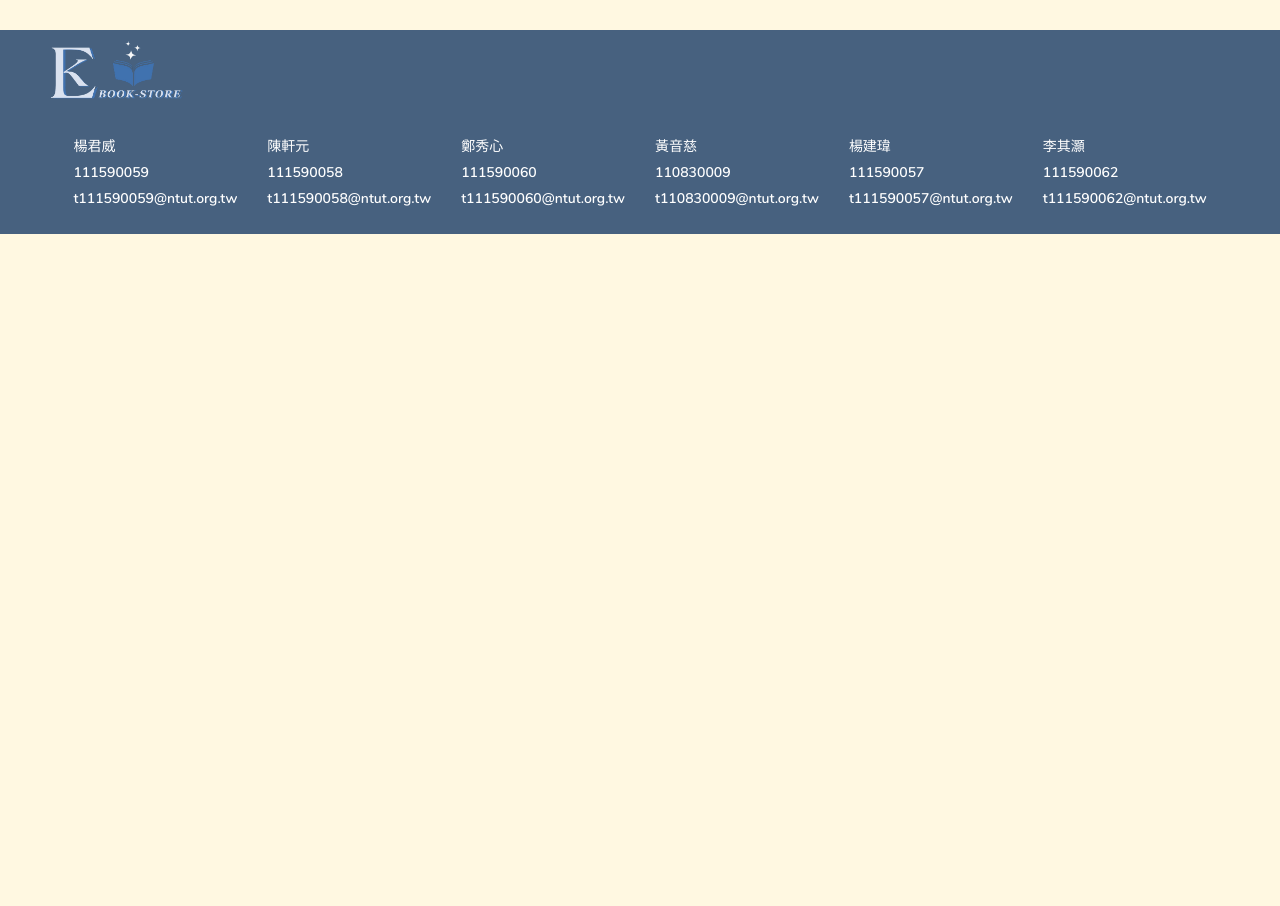
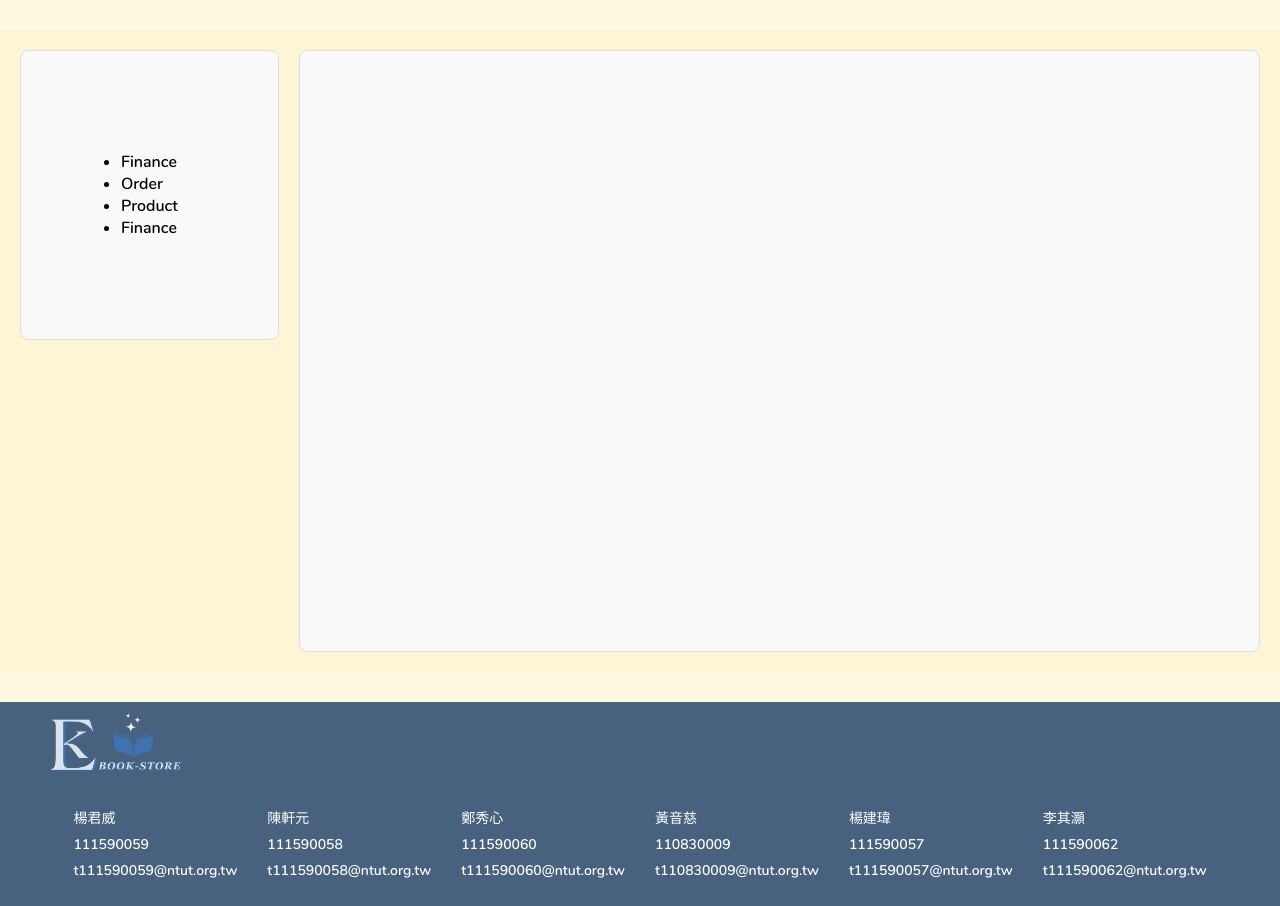
Before and after one commit to ilovemath25/E-Bookstore, a Flask app: page /staff_order in a window 1280 px wide. Shown: the part 85-991 px from the top of the page. Before the commit the page ends 319 px from the top, so only its background shows below. Run offline with Flask 3, Linux system fonts and the light colour scheme; some libraries are stand-ins or nearby versions.

Commit message:
add files fefe

```diff
--- a/ebookstore_flask/static/style/order.css
+++ b/ebookstore_flask/static/style/order.css
@@ -0,0 +1,32 @@
+.navbar-order-container {
+    display: flex;
+    justify-content: space-between;
+    align-items: flex-start; /* Aligns items to the top */
+    gap: 20px; /* Adds space between the left and right boxes */
+    max-width: 100%;
+    padding: 20px;
+    background-color: #fdf5d6; /* Background color to match your design */
+ }
+.left{
+    flex: 0 0 10%;
+    padding: 100px;
+    border: 1px solid #ddd;
+    border-radius: 8px;
+    background-color: #f9f9f9;
+}
+.right{
+    flex: 1;
+    padding: 300px;
+    border: 1px solid #ddd;
+    border-radius: 8px;
+    background-color: #f9f9f9;
+}
+@media (max-width: 900) {
+    .navbar-order-container {
+        flex-direction: column; /* Stacks the boxes vertically */
+    }
+
+    .left, .right {
+        flex: 1; /* Both boxes take full width */
+    }
+}
--- a/ebookstore_flask/templates/staff/order.html
+++ b/ebookstore_flask/templates/staff/order.html
@@ -1,5 +1,20 @@
 {% extends '/staff/base_staff.html' %}
 
 {% block content %}
+<link rel="stylesheet" href="{{ url_for('static', filename='style/order.css') }}">
 
+<main>
+    <div class="navbar-order-container">
+        <div class="left">
+            <ul>
+                <li>Finance</li>
+                <li>Order</li>
+                <li>Product</li>
+                <li>Finance</li>
+            </ul>
+        </div>
+        <div class="right"></div>
+    </div>
+
+</main>
 {% endblock %}
```
